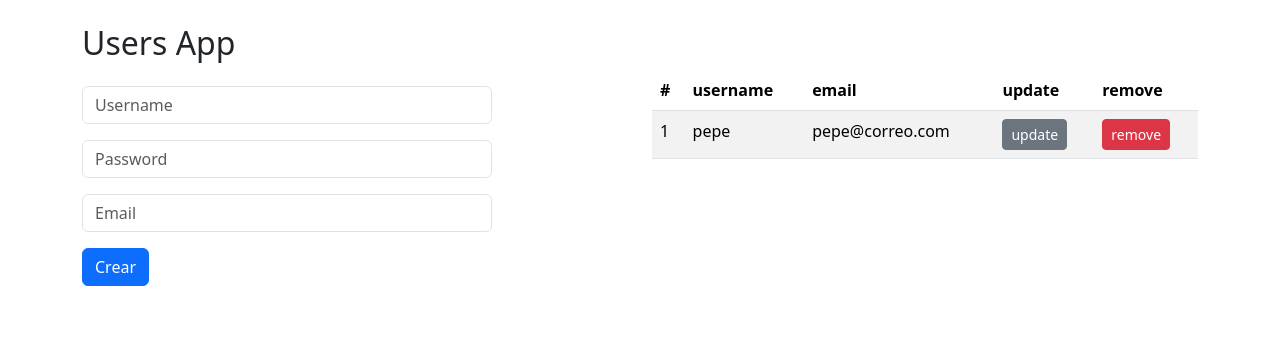
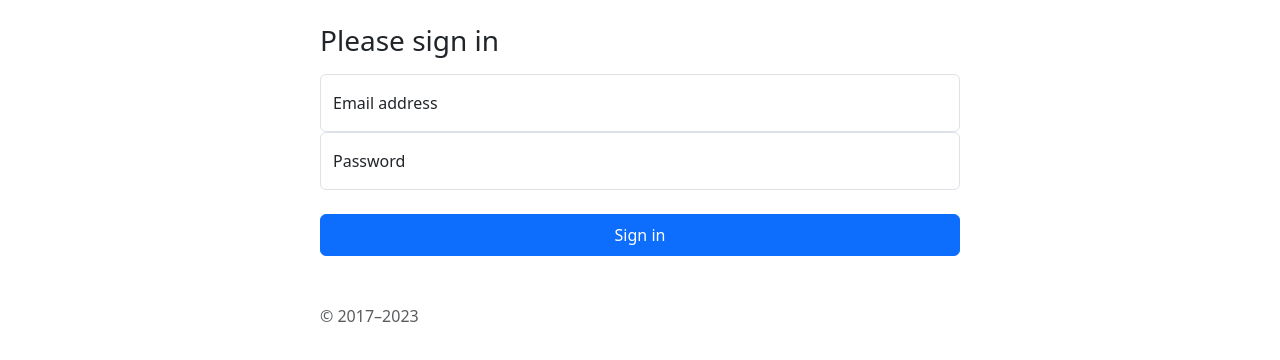
Before and after one commit to Mr-Machine98/USERS_APP, a React (Vite) app: page / in a window 1280 px wide. Shown: the top 360 px of the page. Built offline with nearby package versions, Linux system fonts and the light colour scheme.

Commit message:
reestructurando el proyecto

```diff
--- a/package.json
+++ b/package.json
@@ -4,7 +4,7 @@
   "version": "0.0.0",
   "type": "module",
   "scripts": {
-    "dev": "vite",
+    "dev": "vite --host",
     "build": "vite build",
     "lint": "eslint . --ext js,jsx --report-unused-disable-directives --max-warnings 0",
     "preview": "vite preview"
--- a/src/UsersApp.jsx
+++ b/src/UsersApp.jsx
@@ -1,34 +1,7 @@
-import { UserForm } from "./components/UserForm";
-import { UsersList } from "./components/UsersList";
-import { useUsers } from "./hooks/useUsers";
+import { LoginPage } from "./auth/pages/LoginPage";
 
 export const UsersApp = () => {
-
-    const {
-        users,
-        userSelected,
-        initialUserForm,
-        handlerAddUser,
-        handlerRemoveUser,
-        handlerUserSelectedForm } = useUsers();
-
-    return (
-        <div className="container my-4">
-            <h2>Users App</h2>
-
-            <div className="row">
-                <div className="col">
-                    <UserForm initialUserForm={initialUserForm} handlerAddUser={handlerAddUser} userSelected={userSelected}/>
-                </div>
-                <div className="col">
-                    {users.length === 0 ?
-                        <div className="alert alert-warning">No hay usuarios en el sistema</div>
-                            :
-                        <UsersList users={users} handlerRemoveUser={handlerRemoveUser} handlerUserSelectedForm={handlerUserSelectedForm} />
-                    }
-                </div>
-            </div>
-
-        </div>
-    );
+    return (<>
+        <LoginPage />
+    </>);
 };
--- /dev/null
+++ b/src/auth/pages/LoginPage.jsx
@@ -0,0 +1,21 @@
+export function LoginPage() {
+    return (<>
+        <br />
+        <main className="form-signin w-50 m-auto ">
+            <form>
+                <h1 className="h3 mb-3 fw-normal">Please sign in</h1>
+                <div className="form-floating">
+                    <input type="email" className="form-control" id="floatingInput" placeholder="name@example.com" />
+                        <label for="floatingInput">Email address</label>
+                </div>
+                <div className="form-floating">
+                    <input type="password" className="form-control" id="floatingPassword" placeholder="Password" />
+                        <label for="floatingPassword">Password</label>
+                </div>
+                <br />
+                <button className="btn btn-primary w-100 py-2" type="submit">Sign in</button>
+                <p className="mt-5 mb-3 text-body-secondary">&copy; 2017–2023</p>
+            </form>
+        </main>
+    </>);
+}
--- a/src/components/UserForm.jsx
+++ b/src/components/UserForm.jsx
@@ -1,7 +1,7 @@
 import { useEffect, useState } from "react";
 import Swal from "sweetalert2";
 
-export const UserForm = ({ handlerAddUser, initialUserForm, userSelected }) => {
+export const UserForm = ({ handlerAddUser, initialUserForm, userSelected, handlerCloseForm }) => {
 
     const [userForm, setUserForm] = useState(initialUserForm);
     const { id, username, password, email } = userForm;
@@ -40,17 +40,19 @@ export const UserForm = ({ handlerAddUser, initialUserForm, userSelected }) => {
 
     };
 
-    return (<form onSubmit={onSubmit} action="">
+    const onCloseForm = () => {
+        handlerCloseForm();
+        setUserForm(initialUserForm);
+    };
 
-        <input onChange={onInputChange} className="form-control my-3 w-75" placeholder="Username" name="username" value={username} />
-
-        {(id != 0) || <input onChange={onInputChange} type="password" className="form-control my-3 w-75" placeholder="Password" name="password" value={password} />}
-
-        <input onChange={onInputChange} className="form-control my-3 w-75" placeholder="Email" name="email" value={email} />
-
-        <input type="hidden" name="id" value={id} />
-
-        <button type="submit" className="btn btn-primary">{(id != 0) ? 'Editar' : 'Crear'}</button>
-
-    </form>);
+    return (<>
+        <form onSubmit={onSubmit} action="">
+            <input onChange={onInputChange} className="form-control my-3 w-75" placeholder="Username" name="username" value={username} />
+            {(id != 0) || <input onChange={onInputChange} type="password" className="form-control my-3 w-75" placeholder="Password" name="password" value={password} />}
+            <input onChange={onInputChange} className="form-control my-3 w-75" placeholder="Email" name="email" value={email} />
+            <input type="hidden" name="id" value={id} />
+            <button type="submit" className="btn btn-primary">{(id != 0) ? 'Editar' : 'Crear'}</button>
+            <button onClick={() => onCloseForm()} type="button" className="btn btn-primary mx-2">Cerrar</button>
+        </form>
+    </>);
 };
--- a/src/hooks/useUsers.js
+++ b/src/hooks/useUsers.js
@@ -22,6 +22,7 @@ export function useUsers() {
 
     const [users, dispatch] = useReducer(usersReducer, initialUsers);
     const [userSelected, setUserSelected] = useState(initialUserForm);
+    const [visibleForm, setVisibleForm] = useState(false);
 
     const handlerAddUser = (user) => {
         let type = (user.id === 0) ? 'addUser' : 'updateUser';
@@ -36,6 +37,7 @@ export function useUsers() {
             text: (user.id === 0) ? "El usuario ha sido creado con exito!" : "El usuario ha sido actualizado con exito!",
             icon: "success"
         });
+        handlerCloseForm();
     };
 
     const handlerRemoveUser = (id) => {
@@ -65,14 +67,27 @@ export function useUsers() {
 
     const handlerUserSelectedForm = (user) => {
         setUserSelected({ ...user });
+        setVisibleForm(true);
+    };
+
+    const handlerOpenForm = () => {
+        setVisibleForm(true);
+    };
+
+    const handlerCloseForm = () => {
+        setVisibleForm(false);
+        setUserSelected(initialUserForm);
     };
 
     return {
         users,
         userSelected,
         initialUserForm,
+        visibleForm,
         handlerAddUser,
         handlerRemoveUser,
-        handlerUserSelectedForm
+        handlerUserSelectedForm,
+        handlerOpenForm,
+        handlerCloseForm
     };
 }
```
Also changed, not shown: src/components/UserModalForm.jsx (added, +21 -0 lines), src/css/stylesModal.css (added, +41 -0 lines), src/pages/UsersPage.jsx (added, +37 -0 lines).
